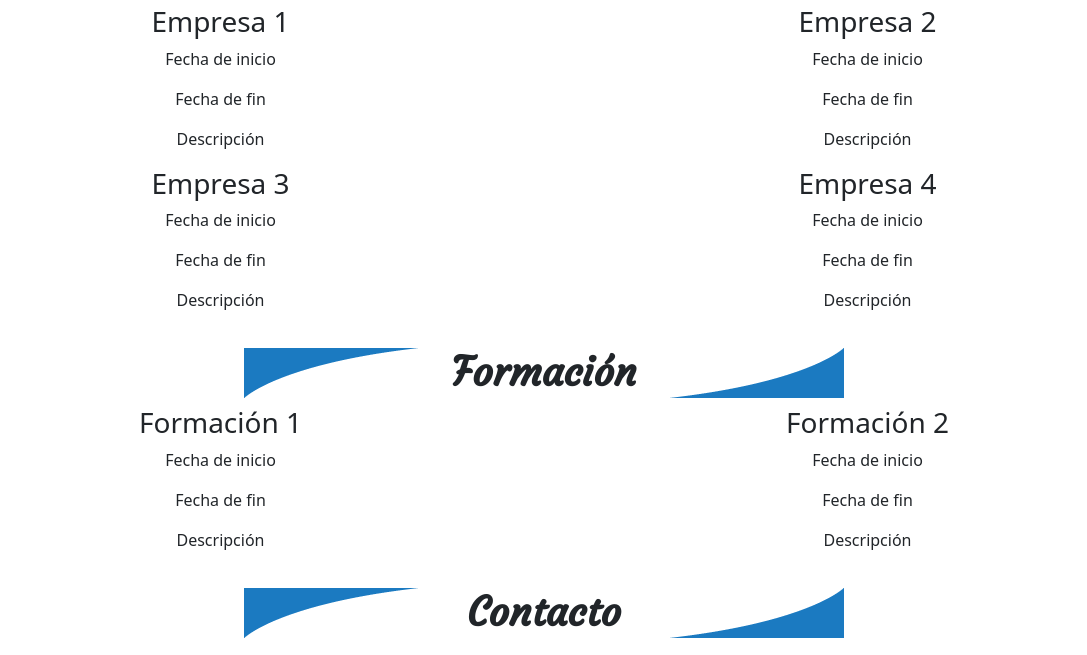
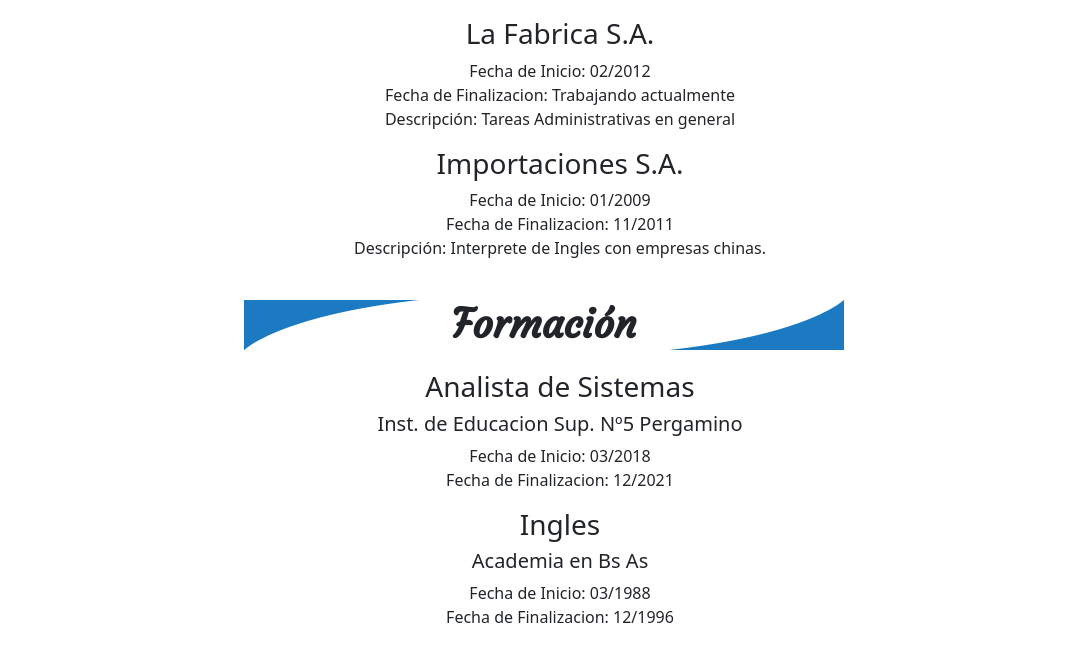
Before and after one commit to MarioEstebanMateo/front-end-academy-proyecto-final-integrador, a plain HTML site: page index.html in a window 1280 px wide. Shown: the part 587-1242 px from the top of the page, without its empty margins (96-1183 px from the left). Drawn offline with nearby package versions, Linux system fonts and the light colour scheme; no server answers.

Commit message:
pagina finalizada

```diff
--- a/index.html
+++ b/index.html
@@ -53,8 +53,7 @@
       <img src="" alt="Imagen de CV" class="img-fluid" id="imagen" />
     </section>
 
-    <section id="sobre_mi" class="text-center
-    ">
+    <section id="sobre_mi" class="text-center">
       <h2>Sobre Mí</h2>
       <p>
         Me presento como un profesional comprometido y orientado al logro de resultados. Cuento con capacidad para el trabajo en equipo y la adaptación al cambio. Además, me destaco por mis ganas permanentes de
@@ -63,69 +62,54 @@
       </p>
     </section>
 
-    <section id="experiencia" class="text-center
-    ">
+    <section id="experiencia" class="text-center">
       <h2>Experiencia</h2>
-      <div class="row">
-        <div class="col-12 col-md-6">
-          <h3>Empresa 1</h3>
-          <p>Fecha de inicio</p>
-          <p>Fecha de fin</p>
-          <p>Descripción</p>
-        </div>
-        <div class="col-12 col-md-6">
-          <h3>Empresa 2</h3>
-          <p>Fecha de inicio</p>
-          <p>Fecha de fin</p>
-          <p>Descripción</p>
-        </div>
-      </div>
-      <div class="row">
-        <div class="col-12 col-md-6">
-          <h3>Empresa 3</h3>
-          <p>Fecha de inicio</p>
-          <p>Fecha de fin</p>
-          <p>Descripción</p>
-        </div>
-        <div class="col-12 col-md-6">
-          <h3>Empresa 4</h3>
-          <p>Fecha de inicio</p>
-          <p>Fecha de fin</p>
-          <p>Descripción</p>
-        </div>
+      <div class="experiencias">
+        <ul>
+          <h3>La Fabrica S.A.</h3>
+          <li>Fecha de Inicio: 02/2012</li>
+          <li>Fecha de Finalizacion: Trabajando actualmente</li>
+          <li>Descripción: Tareas Administrativas en general</li>
+        </ul>
+        <ul>
+          <h3>Importaciones S.A.</h3>
+          <li>Fecha de Inicio: 01/2009</li>
+          <li>Fecha de Finalizacion: 11/2011</li>
+          <li>Descripción: Interprete de Ingles con empresas chinas.</li>
+        </ul>
       </div>
     </section>
 
-    <section id="formacion" class="text-center
-    ">
+    <section id="formacion" class="text-center">
       <h2>Formación</h2>
-      <div class="row">
-        <div class="col-12 col-md-6">
-          <h3>Formación 1</h3>
-          <p>Fecha de inicio</p>
-          <p>Fecha de fin</p>
-          <p>Descripción</p>
-        </div>
-        <div class="col-12 col-md-6">
-          <h3>Formación 2</h3>
-          <p>Fecha de inicio</p>
-          <p>Fecha de fin</p>
-          <p>Descripción</p>
+      <div class="formaciones">
+        <ul>
+          <h3>Analista de Sistemas</h3>
+          <h5>Inst. de Educacion Sup. Nº5 Pergamino</h5>
+          <li>Fecha de Inicio: 03/2018</li>
+          <li>Fecha de Finalizacion: 12/2021</li>
+        </ul>
+        <ul>
+          <h3>Ingles</h3>
+          <h5>Academia en Bs As</h5>
+          <li>Fecha de Inicio: 03/1988</li>
+          <li>Fecha de Finalizacion: 12/1996</li>
+        </ul>
       </div>
     </section>
 
-    <section id="contacto" class="text-center
-    ">
+    <section id="contacto" class="text-center">
       <h2>Contacto</h2>
+      <div class="contacto">
         <p id="email"></p>
         <p id="telefono"></p>
         <p id="direccion"></p>
         <p id="ciudad"></p>
         <p id="pais"></p>
+      </div>
     </section>
 
-    <section id="redes_sociales" class="text-center
-    ">
+    <section id="redes_sociales" class="text-center">
       <div>
         <h2>Redes Sociales</h2>
         <div class="redes">
--- a/script.js
+++ b/script.js
@@ -27,11 +27,4 @@ fetch("https://randomuser.me/api/?gender=male")
 
     document.getElementById("pais").innerHTML =
       "Pais: " + data.results[0].location.country;
-
-    //get element latitud and longitud
-    document.getElementById("latitud").innerHTML =
-      "Latitud: " + data.results[0].location.coordinates.latitude;
-
-    document.getElementById("longitud").innerHTML =
-      "Longitud: " + data.results[0].location.coordinates.longitude;
   });
--- a/style.css
+++ b/style.css
@@ -5,8 +5,7 @@
 }
 
 .container-fluid {
-    padding-left: 5px;
-    padding-right: 5px;
+    padding: 0;
  }
 
 .navbar-toggler {
@@ -23,8 +22,8 @@ h1,h2{
     font-weight: 800;
 }
 
-.links {
-    gap: 50px;
+ul {
+    list-style: none;
 }
 
 #imagen {
@@ -75,6 +74,11 @@ h1,h2{
     height: 50px
 }
 
+.experiencias {
+    margin-top: 20px;
+    margin-bottom: 40px;
+}
+
 #formacion {
     margin-top: 20px;
     margin-bottom: 20px;
@@ -87,6 +91,11 @@ h1,h2{
     height: 50px
 }
 
+.formaciones {
+    margin-top: 20px;
+    margin-bottom: 40px;
+}
+
 #contacto {
     margin-top: 20px;
     margin-bottom: 20px;
@@ -97,6 +106,11 @@ h1,h2{
     background-repeat: no-repeat;
     background-position: center;
     height: 50px
+}
+
+.contacto {
+    margin-top: 20px;
+    margin-bottom: 40px;
 }
 
 #redes_sociales {
```
Lines whose indentation alone changed are shown as unchanged.
